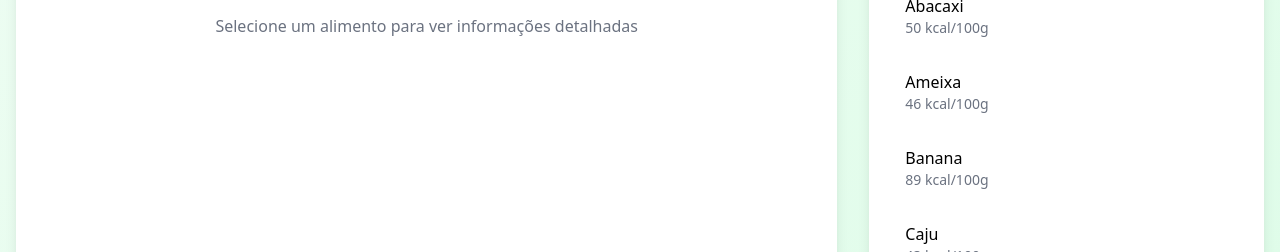
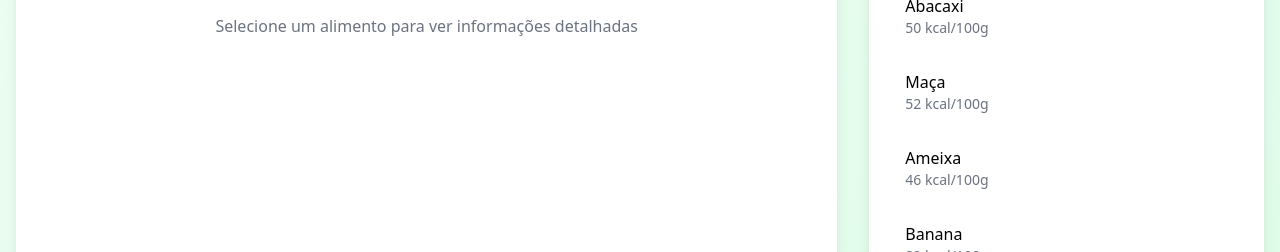
Before and after one commit to ViniCotarelli10/nutrisabor, a React (Vite) app: page / in a window 1280 px wide. Shown: the part 402-654 px from the top of the page. Built offline with nearby package versions, Linux system fonts and the light colour scheme.

Commit message:
Update App.tsx

```diff
--- a/src/App.tsx
+++ b/src/App.tsx
@@ -55,6 +55,30 @@ function App() {
         { name: 'Suco de Abacaxi com Hortelã', time: '5 min', rating: 4.7 },
         { name: 'Salada de Frutas Tropical', time: '10 min', rating: 4.6 },
         { name: 'Abacaxi Grelhado', time: '15 min', rating: 4.8 }
+      ]
+    },
+    {
+      name: 'Maça ',
+      calories: 52,
+      category: 'Frutas',
+      nutrients: {
+        carbs: 13.8,
+        protein: 0.3,
+        fat: 0.2,
+        fiber: 2.4,
+        vitaminC: 4.6,
+        potassium: 107,
+        magnesium: 5,
+        iron: 0.12,
+        calcium: 6,
+        omega3: 0.1,
+        omega6: 0.43,
+      },
+      benefits: ['Rico em antioxidantes', 'Alto teor de fibras', 'Ajuda na digestão', 'Contribui para a saúde do coração'],
+      recipes: [
+        { name: 'Bolo de Maçã com Aveia', time: '50 min', rating: 4.5 },
+        { name: 'Torta de Maçã Rústica', time: '50 min', rating: 4.7 },
+        { name: 'Maçã do Amor', time: '45 min', rating: 4.6 }
       ]
     },
     { name: 'Ameixa', calories: 46 }, { name: 'Banana', calories: 89 },
```
